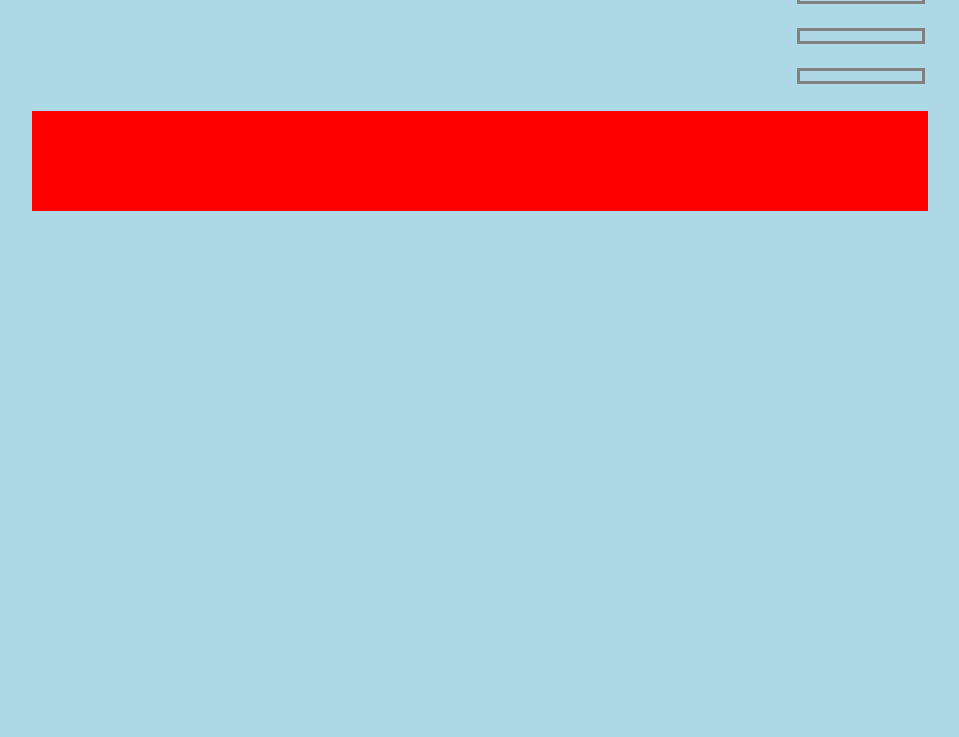
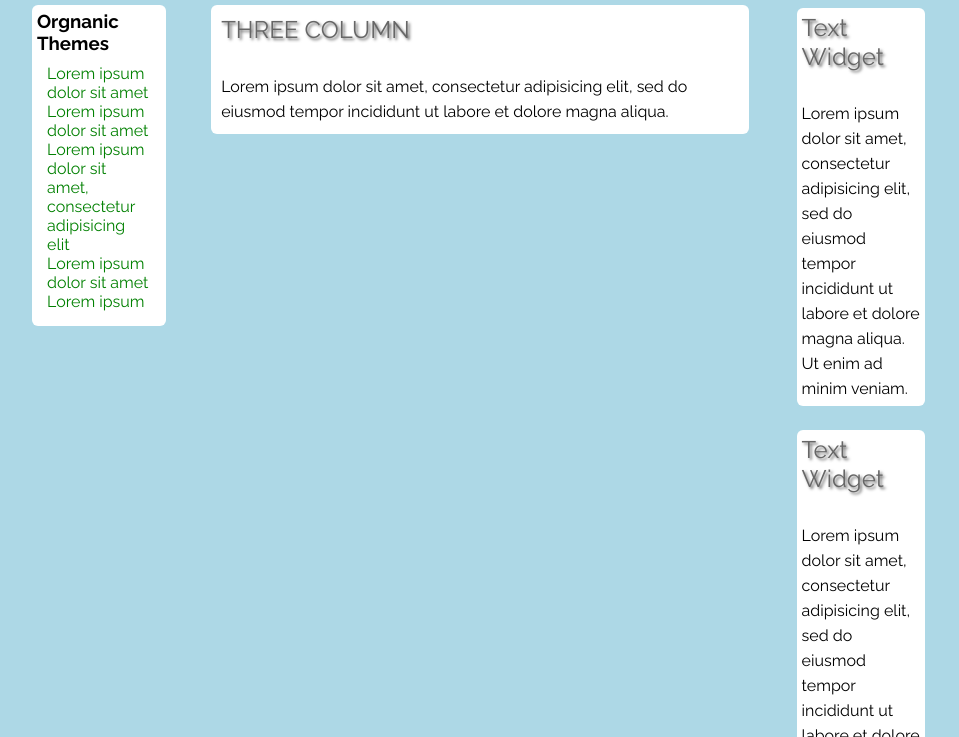
Before and after one commit to AndreaBottini/htmlcss-wp, a plain HTML site: page index.html in a window 1280 px wide. Shown: the part 376-1113 px from the top of the page, without its empty margins (160-1119 px from the left). Before the commit the page ends 800 px from the top, so only its background shows below. Drawn offline with Linux system fonts and the light colour scheme.

Commit message:
Inserimento Colonne e testo

```diff
--- a/css/style.css
+++ b/css/style.css
@@ -40,7 +40,7 @@ body {
 }
 
 .container-logo h1 {
-  font-size: 30px;
+  font-size: 20px;
   color: #fff;
   text-transform: uppercase;
 }
@@ -48,6 +48,7 @@ body {
 .header-sottotitolo {
   background-color: #666666;
   line-height: 40px;
+  margin-bottom: 20px;
 }
 
 .header-sottotitolo nav ul {
@@ -60,9 +61,10 @@ body {
   padding: 0 15px;
   background-color: #666666;
   border-right: 1px solid #302A26;
+
 }
 
-a {
+.header-sottotitolo nav ul li a {
   text-decoration: none;
   text-transform: uppercase;
   color: #fff;
@@ -70,44 +72,92 @@ a {
   font-size: 12px;
 }
 
+/*a {
+  text-decoration: none;
+  text-transform: uppercase;
+  color: #fff;
+  font-weight: bold;
+  font-size: 12px;
+}*/
+
 .header-sottotitolo nav ul li:hover {
   display: inline-block;
   background-color: #302A26;
 }
-
 
 .footer {
   background-color: red;
   height: 100px;
 }
 
-.float-left {
+/*.float-left {
   float: left;
+}*/
+
+.lista {
+  list-style: none;
+  padding: 10px;
+  color: white;
+}
+
+.lista a {
+  text-decoration: none;
+  color: green;
 }
 
 .col-sinistra {
-  background-color: red;
+  float: left;
+  background-color: white;
   width: 15%;
-  border: 3px solid grey;
-  padding: 3px;
+  border-radius: 6px;
+  padding: 5px;
+  margin-bottom: 20px;
 }
 
 .col-centro {
-  background-color: yellow;
+  float: left;
+  background-color: white;
   width: 60%;
   margin: 0 5%;
-  border: 3px solid grey;
-  padding: 3px;
+  border-radius: 6px;
+  padding: 10px;
+}
+
+.col-centro .titolo {
+  text-transform: uppercase;
+  text-shadow: 2px 2px 3px;
+  font-weight: 400;
+  color: #666666;
+  margin-bottom: 30px;
+}
+
+.col-centro p{
+  line-height: 25px;
 }
 
 .col-destra {
+  float: left;
   width: 15%;
   padding: 3px;
 }
 
+.col-destra .titolo{
+  text-transform: capitalize;
+  font-size: 24px;
+  text-shadow: 2px 2px 3px;
+  font-weight: 400;
+  color: #666666;
+  margin-bottom: 30px;
+}
+
+.col-destra p {
+  line-height: 25px;
+
+}
+
 .widget {
-  background-color: lightblue;
+  background-color: white;
   margin-bottom: 24px;
-  border: 3px solid grey;
+  border-radius: 6px;
   padding: 5px;
 }
--- a/index.html
+++ b/index.html
@@ -7,6 +7,7 @@
     <title>Struttura WP</title>
   </head>
     <body>
+    <!--header e titolo inizio-->
       <header class="header">
         <div class="header-titolo">
           <div class="container-logo">
@@ -28,17 +29,37 @@
           </nav>
         </div>
       </header>
+    <!--header e titolo fine-->
       <main class="main">
-        <div class="float-left col-sinistra">
+        <div class="float-left">
+          <div class="col-sinistra">
+            <i class="fas fa-rss-square"></i>
+            <h3>Orgnanic Themes</h3>
+            <ul class="lista">
+              <li><a href="#">Lorem ipsum dolor sit amet</a></li>
+              <li><a href="#">Lorem ipsum dolor sit amet</a></li>
+              <li><a href="#">Lorem ipsum dolor sit amet, consectetur adipisicing elit</a></li>
+              <li><a href="#">Lorem ipsum dolor sit amet</a></li>
+              <li><a href="#">Lorem ipsum</a></li>
+            </ul>
+          </div>
         </div>
-        <div class="float-left col-centro">
+        <div class="col-centro">
+          <h2 class="titolo">Three Column</h2>
+          <p>Lorem ipsum dolor sit amet, consectetur adipisicing elit, sed do eiusmod tempor incididunt ut labore et dolore magna aliqua. </p>
         </div>
-        <div class="float-left col-destra">
+        <div class="col-destra">
           <div class="widget">
+            <h2 class="titolo">Text Widget</h2>
+            <p>Lorem ipsum dolor sit amet, consectetur adipisicing elit, sed do eiusmod tempor incididunt ut labore et dolore magna aliqua. Ut enim ad minim veniam.</p>
           </div>
           <div class="widget">
+            <h2 class="titolo">Text Widget</h2>
+            <p>Lorem ipsum dolor sit amet, consectetur adipisicing elit, sed do eiusmod tempor incididunt ut labore et dolore magna aliqua. Ut enim ad minim veniam.</p>
           </div>
           <div class="widget">
+            <h2 class="titolo">Text Widget</h2>
+            <p>Lorem ipsum dolor sit amet, consectetur adipisicing elit, sed do eiusmod tempor incididunt ut labore et dolore magna aliqua. Ut enim ad minim veniam.</p>
           </div>
         </div>
       </main>
```
